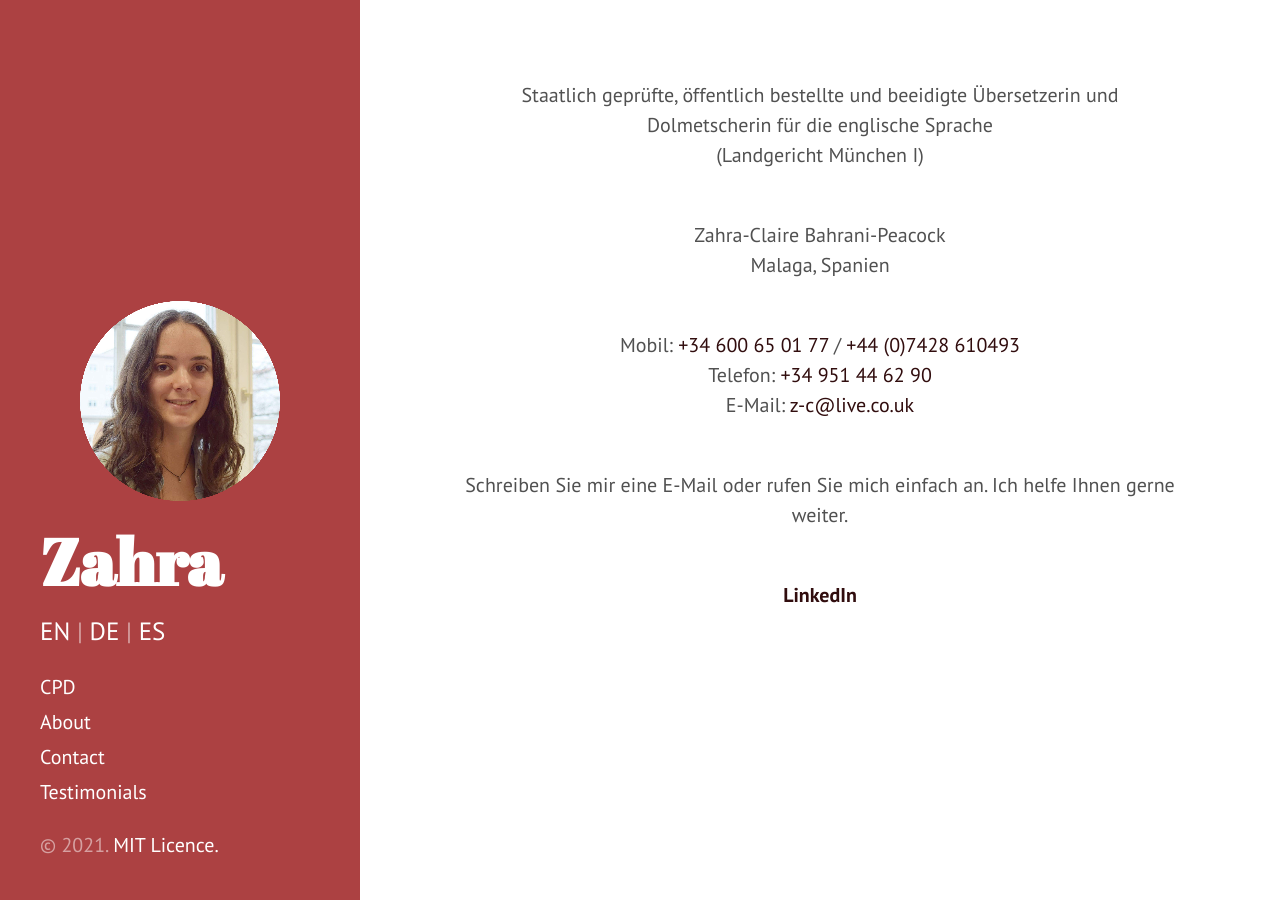
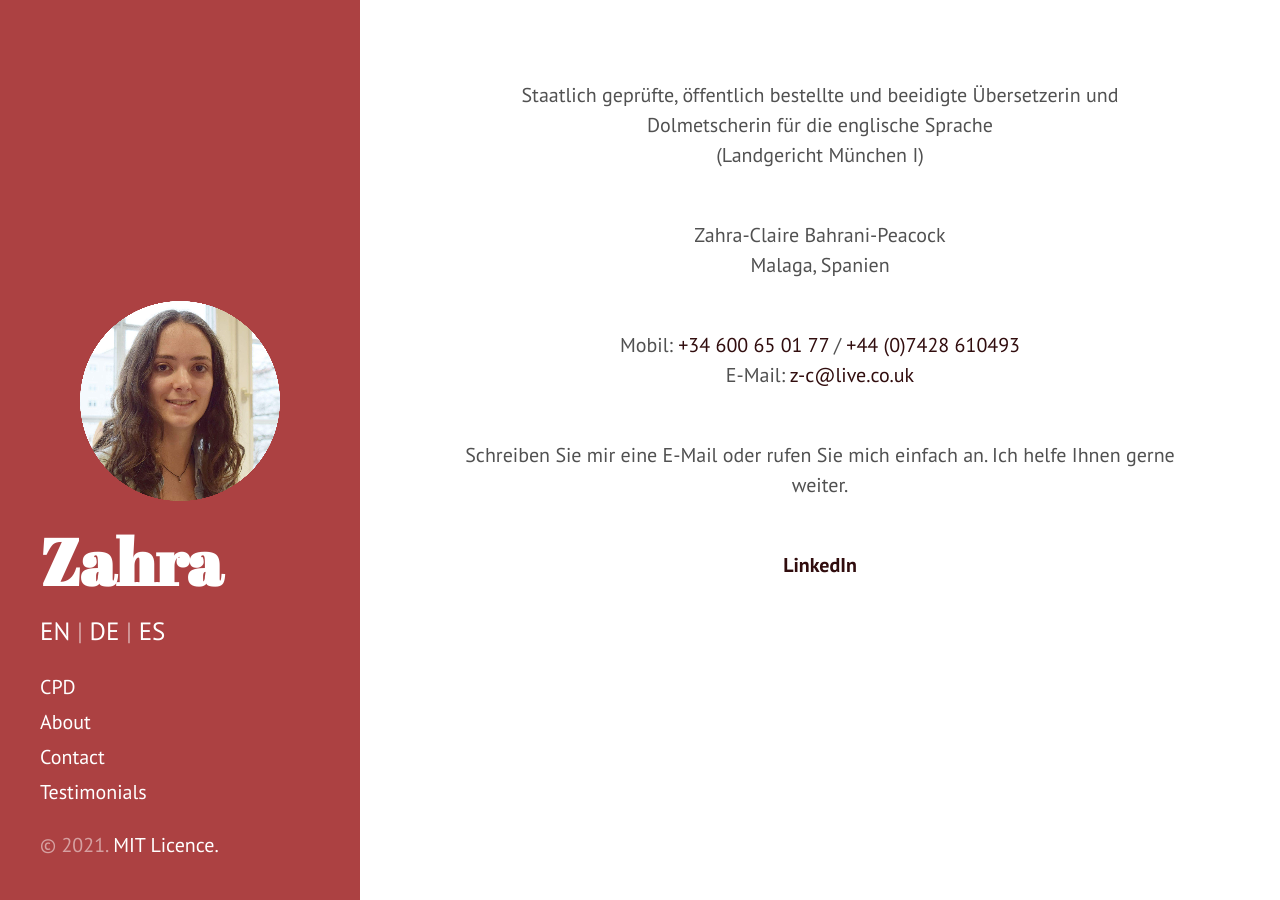
Before and after one commit to Zahra-Claire-Bahrani-Peacock/zahra-claire-bahrani-peacock.github.io, a Jekyll site: the page built from de.md, in a window 1280 px wide. Built offline with Jekyll 4.4.1, drawn with Linux system fonts in a browser that asks for light colours.

Commit message:
Changes 02.2021

```diff
--- a/de.md
+++ b/de.md
@@ -12,7 +12,6 @@ description: Zahra-Claire Bahrani-Peacock | Beeidigte, staatlich geprüfte Über
 Malaga, Spanien</div>
 <br/>
 <div align="center">Mobil: <a href="tel:34600650177"  target="_blank">+34 600 65 01 77</a> / <a href="https://api.whatsapp.com/send?phone=447428610493&text=Hi%20Zahra" target="_blank">+44 (0)7428 610493</a><br/>
-Telefon: <a href="tel:34951446290"  target="_blank">+34 951 44 62 90</a><br/>
 E-Mail: <a href="mailto:z-c@live.co.uk" target="_blank">z-c@live.co.uk</a></div>
 <br/>
 <div align="center">Schreiben Sie mir eine E-Mail oder rufen Sie mich einfach an. Ich helfe Ihnen gerne weiter.</div>
```
Also changed, not shown: es.md (+0 -1 lines).
